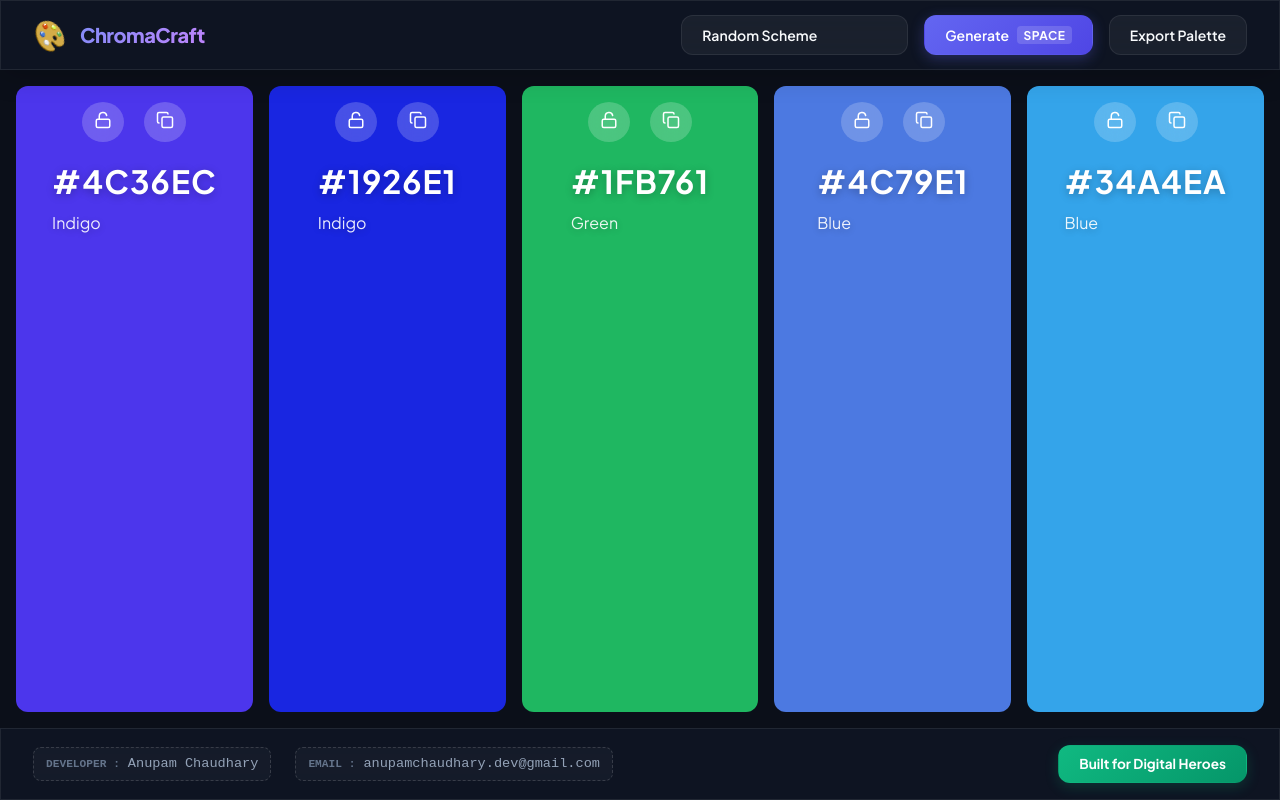
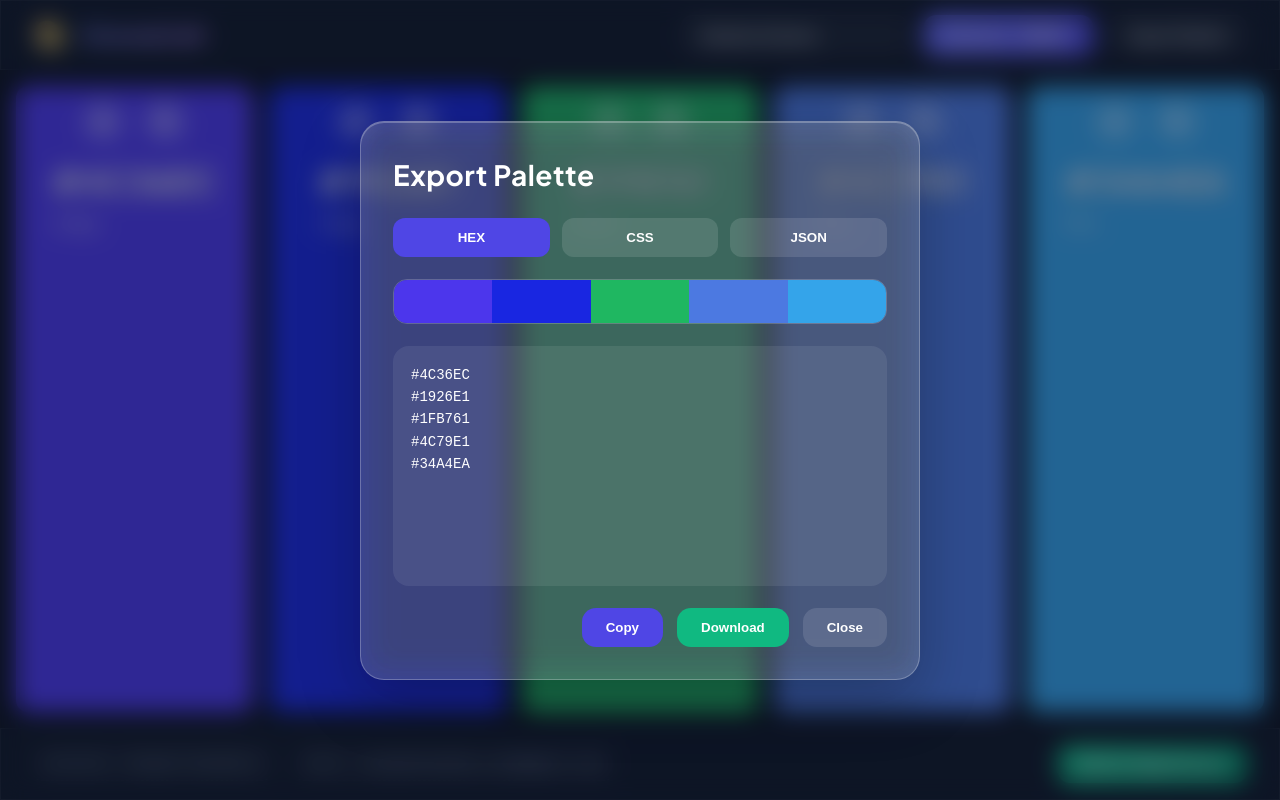
Before and after one commit to anupam311/chromacraft-digital-heroes-tool, a React (Vite) app: page / in a window 1280 px wide. Both pictures are taken after a click on the button "Export Palette". Built offline with nearby package versions, Linux system fonts and the light colour scheme.

Commit message:
feat: add palette export functionality.

```diff
--- a/src/App.jsx
+++ b/src/App.jsx
@@ -2,6 +2,7 @@ import React, { useState } from 'react';
 import Header from './components/Header';
 import Footer from './components/Footer';
 import Column from './components/Column';
+import ExportModal from './components/ExportModal';
 import {
   createColorObject,
   generatePalette,
@@ -18,6 +19,7 @@ export default function App() {
   const [colors, setColors] = useState(generatePalette('random'));
   const [selectedIndex, setSelectedIndex] = useState(null);
   const [copiedColor, setCopiedColor] = useState("");
+  const [showExport, setShowExport] = useState(false);
 
   const handleGenerate = () => {
     const newPalette = generatePalette(harmonyMode);
@@ -77,7 +79,7 @@ export default function App() {
   };
 
   const onExportToggle = () => {
-    console.log('Export modal toggled!');
+    setShowExport((prev) => !prev);
   };
 
   return (
@@ -117,6 +119,13 @@ export default function App() {
         developerEmail={DEVELOPER_EMAIL}
       />
 
+      {showExport && (
+        <ExportModal
+          colors={colors}
+          onClose={() => setShowExport(false)}
+        />
+      )}
+
       {copiedColor && (
         <div className="copy-toast">
           Copied {copiedColor}
--- a/src/components/ExportModal.jsx
+++ b/src/components/ExportModal.jsx
@@ -1,9 +1,138 @@
-import React from 'react';
+import React, { useState } from "react";
 
-export default function ExportModal() {
+export default function ExportModal({
+  colors,
+  onClose,
+}) {
+  const [format, setFormat] = useState("hex");
+
+  const getExportText = () => {
+    switch (format) {
+      case "css":
+        return (
+          ":root {\n" +
+          colors
+            .map(
+              (color, index) =>
+                `  --color-${index + 1}: ${color.hex};`
+            )
+            .join("\n") +
+          "\n}"
+        );
+
+      case "json":
+        return JSON.stringify(
+          colors.map((color) => color.hex),
+          null,
+          2
+        );
+
+      default:
+        return colors
+          .map((color) => color.hex)
+          .join("\n");
+    }
+  };
+
+  const exportText = getExportText();
+
+  const copyExport = async () => {
+    await navigator.clipboard.writeText(exportText);
+    alert("Palette copied!");
+  };
+
+  const downloadExport = () => {
+    const blob = new Blob(
+      [exportText],
+      { type: "text/plain" }
+    );
+
+    const url = URL.createObjectURL(blob);
+
+    const a =
+      document.createElement("a");
+
+    a.href = url;
+
+    a.download = `palette.${format === "json"
+      ? "json"
+      : "txt"}`;
+
+    a.click();
+
+    URL.revokeObjectURL(url);
+  };
+
   return (
     <div className="modal-overlay">
-      {/* Export modal skeleton */}
+
+      <div className="export-modal">
+
+        <h2>Export Palette</h2>
+
+        <div className="export-tabs">
+
+          <button
+          className={format==="hex"?"active":""}
+          onClick={()=>setFormat("hex")}
+          >
+            HEX
+          </button>
+
+          <button
+          className={format==="css"?"active":""}
+          onClick={()=>setFormat("css")}
+          >
+           CSS
+          </button>
+
+          <button
+          className={format==="json"?"active":""}
+          onClick={()=>setFormat("json")}
+          >
+            JSON
+          </button>
+        </div>
+
+        <div className="preview-strip">
+
+          {colors.map((color)=>
+
+          <div
+          key={color.hex}
+          style={{backgroundColor:color.hex}}
+          />
+
+          )}
+
+        </div>
+
+        <textarea
+          readOnly
+          value={exportText}
+        />
+
+        <div className="modal-buttons">
+
+          <button
+            onClick={copyExport}
+          >
+            Copy
+          </button>
+
+          <button
+            onClick={downloadExport}
+          >
+            Download
+          </button>
+
+          <button
+            onClick={onClose}
+          >
+            Close
+          </button>
+        </div>
+      </div>
     </div>
   );
 }
--- a/src/index.css
+++ b/src/index.css
@@ -495,3 +495,249 @@ select.btn-secondary:hover {
     transform:translate(-50%,0);
   }
 }
+
+.modal-overlay {
+    position: fixed;
+    inset: 0;
+
+    display: flex;
+    justify-content: center;
+    align-items: center;
+
+    background: rgba(15, 23, 42, 0.45);
+    backdrop-filter: blur(12px);
+
+    z-index: 9999;
+
+    animation: fadeIn .25s ease;
+}
+
+.export-modal {
+
+    width: 560px;
+    max-width: 92%;
+
+    padding: 32px;
+
+    border-radius: 24px;
+
+    background: rgba(255,255,255,0.18);
+
+    backdrop-filter: blur(18px);
+
+    border: 1px solid rgba(255,255,255,.25);
+
+    box-shadow:
+        0 20px 60px rgba(0,0,0,.25),
+        inset 0 1px rgba(255,255,255,.25);
+
+    display: flex;
+    flex-direction: column;
+    gap: 22px;
+
+    animation: popUp .25s ease;
+}
+
+.export-modal h2{
+
+    margin:0;
+
+    font-size:28px;
+
+    font-weight:700;
+
+    color:#fff;
+
+    letter-spacing:.5px;
+
+}
+
+.export-tabs{
+
+display:flex;
+
+gap:12px;
+
+}
+
+.export-tabs button{
+
+flex:1;
+
+padding:12px;
+
+border:none;
+
+border-radius:12px;
+
+cursor:pointer;
+
+background:rgba(255,255,255,.12);
+
+color:white;
+
+transition:.25s;
+
+font-weight:600;
+
+}
+
+.export-tabs button:hover{
+
+background:rgba(255,255,255,.2);
+
+}
+
+.export-tabs button.active{
+
+background:#4F46E5;
+
+}
+
+.export-modal textarea{
+
+height:240px;
+
+padding:18px;
+
+border-radius:16px;
+
+border:none;
+
+outline:none;
+
+resize:none;
+
+background:rgba(255,255,255,.08);
+
+color:#fff;
+
+font-family:"JetBrains Mono", monospace;
+
+font-size:14px;
+
+line-height:1.6;
+
+}
+
+.modal-buttons{
+
+display:flex;
+
+justify-content:flex-end;
+
+gap:14px;
+
+}
+
+.modal-buttons button{
+
+padding:12px 24px;
+
+border:none;
+
+border-radius:14px;
+
+cursor:pointer;
+
+font-weight:600;
+
+transition:.25s;
+
+}
+
+.modal-buttons button:nth-child(1){
+
+background:#4F46E5;
+
+color:white;
+
+}
+
+.modal-buttons button:nth-child(2){
+
+background:#10B981;
+
+color:white;
+
+}
+
+.modal-buttons button:nth-child(3){
+
+background:rgba(255,255,255,.12);
+
+color:white;
+
+}
+
+.modal-buttons button:hover{
+
+transform:translateY(-2px);
+
+filter:brightness(1.08);
+
+}
+
+.preview-strip{
+
+display:flex;
+
+overflow:hidden;
+
+border-radius:14px;
+
+border: 1px solid rgba(255,255,255,.2);
+
+height:45px;
+
+}
+
+.preview-strip div{
+
+flex:1;
+
+transition:.3s;
+
+}
+
+.preview-strip div:hover{
+
+flex:1.5;
+
+}
+
+@keyframes fadeIn{
+
+from{
+
+opacity:0;
+
+}
+
+to{
+
+opacity:1;
+
+}
+
+}
+
+@keyframes popUp{
+
+from{
+
+opacity:0;
+
+transform:scale(.92);
+
+}
+
+to{
+
+opacity:1;
+
+transform:scale(1);
+
+}
+
+}
```
